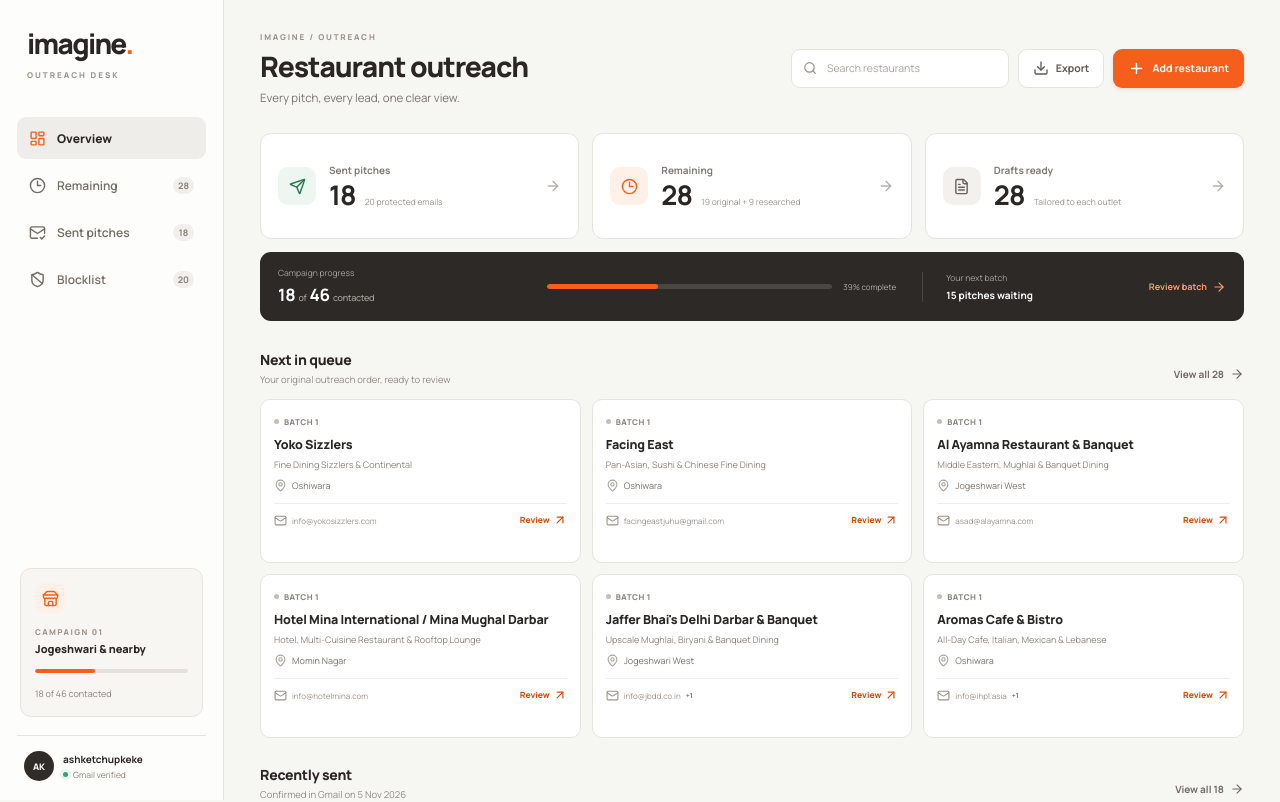
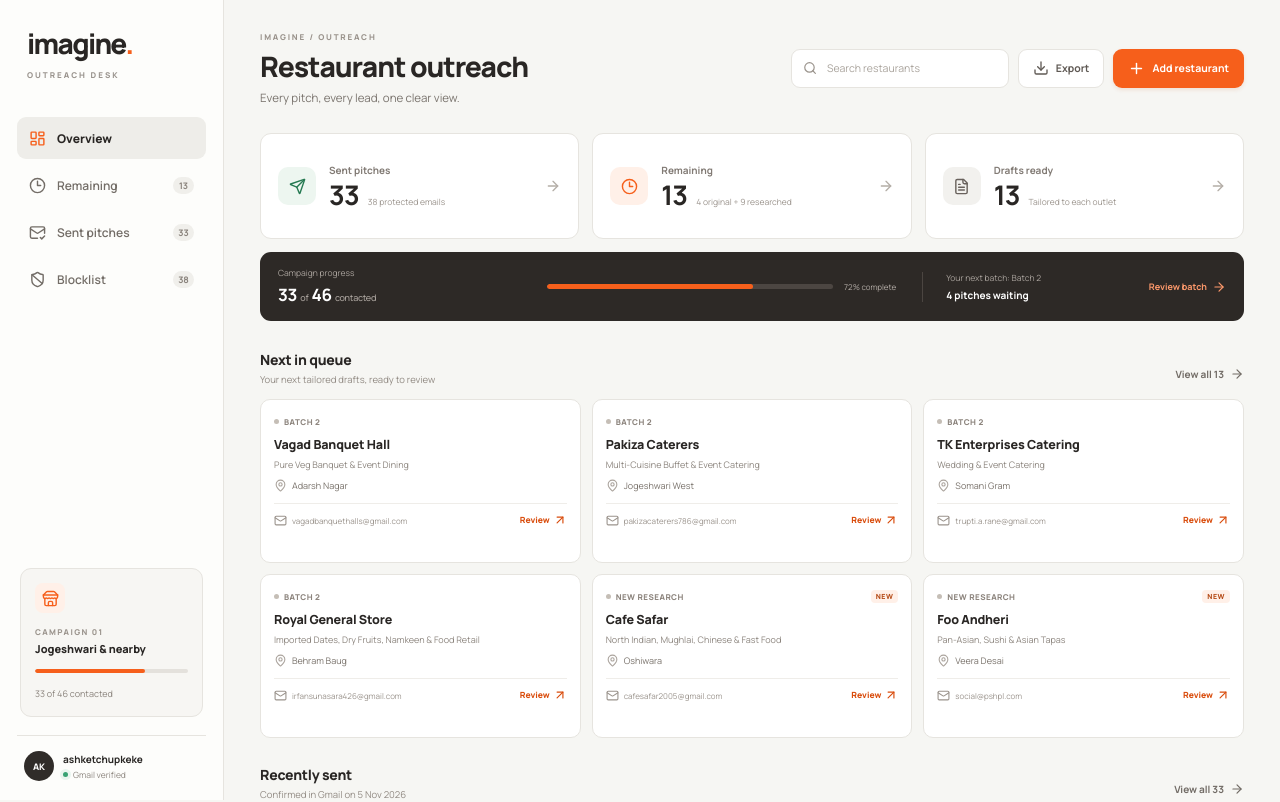
Before and after one commit to owaiskhan-ash/Emailing-pitch-app, a React (Vite) app: page / in a window 1280 px wide. Shown: the top 802 px of the page. Built offline with nearby package versions, Linux system fonts and the light colour scheme.

Commit message:
Record Batch 1 pitches as sent
Co-authored-by: arena-agent <297053741+arena-agent@users.noreply.github.com>

```diff
--- a/src/App.tsx
+++ b/src/App.tsx
@@ -62,7 +62,10 @@ export default function App() {
   const remainingLeads = useMemo(() => leads.filter((lead) => lead.status === 'remaining'), [leads]);
   const blockedEmails = useMemo(() => getBlockedEmails(leads), [leads]);
   const progress = leads.length ? Math.round((sentLeads.length / leads.length) * 100) : 0;
-  const batchOneCount = remainingLeads.filter((lead) => lead.queueGroup === 'Batch 1').length;
+  const nextBatchGroup = (['Batch 1', 'Batch 2', 'New research', 'Manual'] as QueueGroup[]).find((group) =>
+    remainingLeads.some((lead) => lead.queueGroup === group),
+  ) ?? 'Batch 1';
+  const nextBatchCount = remainingLeads.filter((lead) => lead.queueGroup === nextBatchGroup).length;
   const originalRemainingCount = remainingLeads.filter((lead) => lead.origin === 'original-queue').length;
   const researchedRemainingCount = remainingLeads.filter((lead) => lead.origin === 'researched').length;
   const manualCount = remainingLeads.filter((lead) => lead.queueGroup === 'Manual').length;
@@ -242,8 +245,8 @@ export default function App() {
                 <small>{progress}% complete</small>
               </div>
               <div className="next-batch">
-                <div><span>Your next batch</span><strong>{batchOneCount} pitches waiting</strong></div>
-                <button type="button" onClick={() => showQueue('Batch 1')}>Review batch <ArrowRight size={14} /></button>
+                <div><span>Your next batch: {nextBatchGroup}</span><strong>{nextBatchCount} pitches waiting</strong></div>
+                <button type="button" onClick={() => showQueue(nextBatchGroup)}>Review batch <ArrowRight size={14} /></button>
               </div>
             </section>
 
@@ -259,7 +262,7 @@ export default function App() {
               <>
                 <section className="content-section">
                   <div className="section-heading">
-                    <div><h2>Next in queue</h2><p>Your original outreach order, ready to review</p></div>
+                    <div><h2>Next in queue</h2><p>Your next tailored drafts, ready to review</p></div>
                     <button type="button" className="text-button" onClick={() => navigate('remaining')}>View all {remainingLeads.length} <ArrowRight size={14} /></button>
                   </div>
                   {renderLeadGrid(remainingLeads.slice(0, 6))}
--- a/src/data/leads.ts
+++ b/src/data/leads.ts
@@ -97,7 +97,7 @@ export const queuedLeads: RestaurantLead[] = [
   {
     id: 'yoko-sizzlers', name: 'Yoko Sizzlers', emails: ['info@yokosizzlers.com'], phone: '+91 91678 68642',
     cuisine: 'Fine Dining Sizzlers & Continental', locality: 'Oshiwara', address: 'Link Plaza, New Link Rd, Oshiwara 400102',
-    status: 'remaining', origin: 'original-queue', queueGroup: 'Batch 1',
+    status: 'sent', sentAt: '2026-11-05', origin: 'original-queue', queueGroup: 'Batch 1',
     pitch: {
       opening: 'With sizzler plates, continental favourites, and busy table service at Link Plaza, your team needs billing and kitchen tickets to keep pace with every order.',
       posType: 'Restaurant', workflow: 'counter and table workflow', reliability: 'your billing and KOTs keep moving smoothly through weekend dinner rush',
@@ -108,10 +108,10 @@ export const queuedLeads: RestaurantLead[] = [
   {
     id: 'facing-east', name: 'Facing East', emails: ['facingeastjuhu@gmail.com'], phone: '+91 77000 52322',
     cuisine: 'Pan-Asian, Sushi & Chinese Fine Dining', locality: 'Oshiwara', address: 'Near Meera Tower, Oshiwara 400102',
-    status: 'remaining', origin: 'original-queue', queueGroup: 'Batch 1',
+    status: 'sent', sentAt: '2026-11-05', origin: 'original-queue', queueGroup: 'Batch 1',
     pitch: {
       opening: 'Coordinating sushi, Pan-Asian small plates, and Chinese mains across a fine-dining room near Meera Tower calls for clean order handoffs and unhurried guest service.',
-      posType: 'Fine Dining Restaurant', workflow: 'menu and table workflow', reliability: 'sushi, wok, and table orders stay coordinated through your busiest dinner service',
+      posType: 'Fine Dining Restaurant', workflow: 'table workflow', reliability: 'sushi, wok, and table orders stay coordinated through your busiest dinner service',
       featureTitle: 'Table Service & Kitchen KOTs', features: 'Sushi and Chinese menu mapping, course-wise KOTs, split bills, discounts, and Cash / UPI / Card tracking',
       uptime: 'Rock-solid uptime for dinner rush, weekend reservations, and continuous table service', caseStudy: 'Food Inn POS', demoLocation: 'Oshiwara',
     },
@@ -119,7 +119,7 @@ export const queuedLeads: RestaurantLead[] = [
   {
     id: 'al-ayamna', name: 'Al Ayamna Restaurant & Banquet', emails: ['asad@alayamna.com'], phone: '+91 98199 91117',
     cuisine: 'Middle Eastern, Mughlai & Banquet Dining', locality: 'Jogeshwari West', address: '255 S.V. Road, Jogeshwari West 400102',
-    status: 'remaining', origin: 'original-queue', queueGroup: 'Batch 1',
+    status: 'sent', sentAt: '2026-11-05', origin: 'original-queue', queueGroup: 'Batch 1',
     pitch: {
       opening: 'Managing Middle Eastern and Mughlai dining alongside banquet events on S.V. Road means your team handles very different orders, packages, and billing flows every day.',
       posType: 'Restaurant & Banquet', workflow: 'restaurant and banquet workflow', reliability: 'restaurant KOTs and banquet billing keep working through peak events and dinner rush',
@@ -130,7 +130,7 @@ export const queuedLeads: RestaurantLead[] = [
   {
     id: 'mina-international', name: 'Hotel Mina International / Mina Mughal Darbar', emails: ['info@hotelmina.com'], phone: '+91 93216 77721',
     cuisine: 'Hotel, Multi-Cuisine Restaurant & Rooftop Lounge', locality: 'Momin Nagar', address: '255 S.V. Road, Momin Nagar, Jogeshwari West 400102',
-    status: 'remaining', origin: 'original-queue', queueGroup: 'Batch 1',
+    status: 'sent', sentAt: '2026-11-05', origin: 'original-queue', queueGroup: 'Batch 1',
     pitch: {
       opening: 'Serving multi-cuisine restaurant guests and rooftop lounge diners at Hotel Mina International requires orders to reach the right kitchen or bar without slowing down your team.',
       posType: 'Restaurant & Lounge', workflow: 'restaurant and rooftop service workflow', reliability: 'restaurant and rooftop orders keep moving through dinner and late-evening rush',
@@ -141,7 +141,7 @@ export const queuedLeads: RestaurantLead[] = [
   {
     id: 'jaffer-bhai-delhi-darbar', name: "Jaffer Bhai's Delhi Darbar & Banquet", emails: ['info@jbdd.co.in', 'jafferbhaisdelhidarbar@gmail.com'], phone: '022-26770011',
     cuisine: 'Upscale Mughlai, Biryani & Banquet Dining', locality: 'Jogeshwari West', address: 'EE Heights, S.V. Road, Jogeshwari West 400102',
-    status: 'remaining', origin: 'original-queue', queueGroup: 'Batch 1',
+    status: 'sent', sentAt: '2026-11-05', origin: 'original-queue', queueGroup: 'Batch 1',
     pitch: {
       opening: 'Between signature biryani and Mughlai dining, takeaway parcels, and banquet events at EE Heights, your order flow needs to stay clear even when every channel gets busy.',
       posType: 'Restaurant & Banquet', workflow: 'dining, takeaway, and banquet workflow', reliability: 'biryani parcels, restaurant KOTs, and event billing keep moving during peak rush',
@@ -152,7 +152,7 @@ export const queuedLeads: RestaurantLead[] = [
   {
     id: 'aromas-cafe-bistro', name: 'Aromas Cafe & Bistro', emails: ['info@ihpl.asia', 'franchise@ihpl.asia'], phone: '+91 98331 23702',
     cuisine: 'All-Day Cafe, Italian, Mexican & Lebanese', locality: 'Oshiwara', address: 'Link Plaza, Oshiwara 400102',
-    status: 'remaining', origin: 'original-queue', queueGroup: 'Batch 1',
+    status: 'sent', sentAt: '2026-11-05', origin: 'original-queue', queueGroup: 'Batch 1',
     pitch: {
       opening: 'An all-day menu spanning Italian, Mexican, and Lebanese dishes at Link Plaza brings a steady mix of cafe tables, quick bites, and full meals from morning to evening.',
       posType: 'Cafe & Bistro', workflow: 'all-day menu and table workflow', reliability: 'cafe billing and kitchen KOTs stay quick from breakfast through late dinner',
@@ -163,7 +163,7 @@ export const queuedLeads: RestaurantLead[] = [
   {
     id: 'dinshaws-xpress', name: "Dinshaw's Xpress Cafe", emails: ['9.akshay@gmail.com'], phone: '+91 90045 30507',
     cuisine: 'Cafe, Burgers, Pizzas, Waffles & Parsi Dining', locality: 'Oshiwara', address: 'Windermere, Off Oshiwara Link Rd',
-    status: 'remaining', origin: 'original-queue', queueGroup: 'Batch 1',
+    status: 'sent', sentAt: '2026-11-05', origin: 'original-queue', queueGroup: 'Batch 1',
     pitch: {
       opening: 'With burgers, pizzas, waffles, and Parsi favourites moving across one all-day cafe menu at Windermere, fast item search and accurate kitchen notes make every order easier.',
       posType: 'Cafe & Casual Dining', workflow: 'counter, takeaway, and table workflow', reliability: 'counter billing and cafe KOTs keep moving during your busiest snack and dessert hours',
@@ -174,7 +174,7 @@ export const queuedLeads: RestaurantLead[] = [
   {
     id: '1441-pizzeria', name: '1441 Pizzeria', emails: ['info@1441pizzeria.com', 'events@1441pizzeria.com'], phone: '+91 70392 81441',
     cuisine: 'Wood-Fired Italian Pizzeria & Pasta', locality: 'Jogeshwari West', address: 'Shop 21, Oshiwara Link Plaza, Jogeshwari West 400102',
-    status: 'remaining', origin: 'original-queue', queueGroup: 'Batch 1',
+    status: 'sent', sentAt: '2026-11-05', origin: 'original-queue', queueGroup: 'Batch 1',
     pitch: {
       opening: 'Custom wood-fired pizzas, pasta choices, and dine-in or takeaway orders at Oshiwara Link Plaza need clear modifiers on every ticket so the kitchen gets each order right.',
       posType: 'Pizzeria & Italian Restaurant', workflow: 'custom pizza and table workflow', reliability: 'custom pizza tickets, pasta orders, and billing keep flowing through dinner rush',
@@ -185,7 +185,7 @@ export const queuedLeads: RestaurantLead[] = [
   {
     id: 'bombay-sweet-shop', name: 'Bombay Sweet Shop & Cafe', emails: ['chat@bombaysweetshop.com'], phone: '+91 91364 26339',
     cuisine: 'Gourmet Mithai, Desserts, Namkeen & Cafe', locality: 'Oshiwara', address: 'Shop 6, Vicino Mall, New Link Rd, Oshiwara 400102',
-    status: 'remaining', origin: 'original-queue', queueGroup: 'Batch 1',
+    status: 'sent', sentAt: '2026-11-05', origin: 'original-queue', queueGroup: 'Batch 1',
     pitch: {
       opening: 'Selling gourmet mithai, dessert boxes, namkeen, and cafe orders from Vicino Mall means your counter needs one smooth flow for retail packs, gifting, and dine-in treats.',
       posType: 'Sweet Shop & Cafe', workflow: 'retail counter and cafe workflow', reliability: 'mithai, gifting, and cafe billing keep moving during festive and weekend rush',
@@ -196,7 +196,7 @@ export const queuedLeads: RestaurantLead[] = [
   {
     id: 'icekraft', name: 'IceKraft', emails: ['info@icekraft.in'], phone: '+91 91360 75050',
     cuisine: 'Desserts, FreakShakes, Waffles, Pizza & Pasta', locality: 'Oshiwara', address: 'Ekdant Building, Oshiwara 400102',
-    status: 'remaining', origin: 'original-queue', queueGroup: 'Batch 1',
+    status: 'sent', sentAt: '2026-11-05', origin: 'original-queue', queueGroup: 'Batch 1',
     pitch: {
       opening: 'FreakShakes, waffles, ice cream, pizza, and pasta create plenty of custom choices at your Oshiwara dessert counter, especially when groups arrive together.',
       posType: 'Dessert Parlour & Cafe', workflow: 'dessert counter and casual dining workflow', reliability: 'custom dessert orders and food KOTs keep moving through evening and weekend rush',
@@ -207,7 +207,7 @@ export const queuedLeads: RestaurantLead[] = [
   {
     id: 'bakewills', name: "Bakewill's Boulangerie And Cafe", emails: ['sales@bakewills.com'], phone: '+91 91368 99996',
     cuisine: 'Bakery, Patisserie, Cakes, Pizza & Sandwiches', locality: 'Jogeshwari West', address: 'Firdaus Park, 80 S.V. Road, Jogeshwari West 400102',
-    status: 'remaining', origin: 'original-queue', queueGroup: 'Batch 1',
+    status: 'sent', sentAt: '2026-11-05', origin: 'original-queue', queueGroup: 'Batch 1',
     pitch: {
       opening: 'From fresh patisserie and breads to custom cakes, pizza, and sandwiches at Firdaus Park, your team handles both quick counter sales and detailed advance orders.',
       posType: 'Bakery & Cafe', workflow: 'bakery counter and custom cake workflow', reliability: 'counter sales, cake orders, and cafe KOTs stay organised through morning and evening rush',
@@ -218,7 +218,7 @@ export const queuedLeads: RestaurantLead[] = [
   {
     id: 'homemade-cafe', name: 'The Homemade Cafe', emails: ['thehomemadecafe4@gmail.com'], phone: '022-60221999',
     cuisine: 'Cafe & Bistro', locality: 'Oshiwara', address: 'Kaveri Building, Near Oshiwara Police Station, Link Rd 400102',
-    status: 'remaining', origin: 'original-queue', queueGroup: 'Batch 1',
+    status: 'sent', sentAt: '2026-11-05', origin: 'original-queue', queueGroup: 'Batch 1',
     pitch: {
       opening: 'Running a neighbourhood cafe and bistro near Oshiwara Police Station means regular guests, quick coffee orders, and full table meals all need equally smooth service.',
       posType: 'Cafe & Bistro', workflow: 'cafe counter and table workflow', reliability: 'coffee, breakfast, and bistro orders keep moving through every busy service',
@@ -229,7 +229,7 @@ export const queuedLeads: RestaurantLead[] = [
   {
     id: 'ghaswala-dairy-fresh', name: 'Ghaswala Dairy Fresh', emails: ['info@ghaswaladairyfresh.com'], phone: '+91 99204 02187',
     cuisine: 'Mithai, Sweets, Dairy, Fast Food & Desserts', locality: 'Jogeshwari West', address: '226 S.V. Road, Jogeshwari West 400102',
-    status: 'remaining', origin: 'original-queue', queueGroup: 'Batch 1',
+    status: 'sent', sentAt: '2026-11-05', origin: 'original-queue', queueGroup: 'Batch 1',
     pitch: {
       opening: 'With mithai, dairy products, fast food, and desserts sharing one busy S.V. Road counter, quick billing and clear item tracking can make every customer handoff faster.',
       posType: 'Sweet Shop & Food Retail', workflow: 'sweet, dairy, and fast-food counter workflow', reliability: 'retail billing and food orders keep moving during festive and evening rush',
@@ -240,7 +240,7 @@ export const queuedLeads: RestaurantLead[] = [
   {
     id: 'sheetal-sweets', name: 'Sheetal Sweets', emails: ['sheetalsweets@ymail.com'], phone: '022-26749454',
     cuisine: 'Desi Ghee Mithai, Dryfruit Halwa & Farsan', locality: 'Behram Baug', address: 'S.V. Road & Behram Baug New Link Rd, Jogeshwari West 400102',
-    status: 'remaining', origin: 'original-queue', queueGroup: 'Batch 1',
+    status: 'sent', sentAt: '2026-11-05', origin: 'original-queue', queueGroup: 'Batch 1',
     pitch: {
       opening: 'Desi ghee mithai, dryfruit halwa, and farsan orders at your Behram Baug counter need quick, accurate billing, especially when festive boxes and everyday purchases arrive together.',
       posType: 'Sweet Shop', workflow: 'mithai and farsan counter workflow', reliability: 'sweet and farsan billing keeps moving through festive peaks and daily rush',
@@ -251,7 +251,7 @@ export const queuedLeads: RestaurantLead[] = [
   {
     id: 'maharaj-lounge', name: 'Maharaj Lounge & Cafe', emails: ['a.ahadnedariya@gmail.com'], phone: '+91 99300 04441',
     cuisine: 'Rooftop Dining & Lounge Cafe', locality: 'Jogeshwari West', address: 'Agarwal Estate, S.V. Road, Jogeshwari West 400102',
-    status: 'remaining', origin: 'original-queue', queueGroup: 'Batch 1',
+    status: 'sent', sentAt: '2026-11-05', origin: 'original-queue', queueGroup: 'Batch 1',
     pitch: {
       opening: 'Rooftop dining at Agarwal Estate brings together table service, cafe orders, and late-evening groups, so clear KOT routing and fast final billing are essential.',
       posType: 'Rooftop Lounge & Cafe', workflow: 'rooftop table and cafe workflow', reliability: 'table orders and final bills keep moving through busy evening service',
--- a/src/lib/leads.ts
+++ b/src/lib/leads.ts
@@ -21,7 +21,7 @@ export function loadLeads(): RestaurantLead[] {
     const savedById = new Map(saved.map((lead) => [lead.id, lead]));
     const mergedSeeds = seedLeads.map((seed) => {
       const stored = savedById.get(seed.id);
-      if (seed.origin === 'sent-import') {
+      if (seed.origin === 'sent-import' || seed.status === 'sent') {
         return { ...seed, status: 'sent' as const, sentAt: seed.sentAt };
       }
       if (!stored) return seed;
--- a/src/lib/pitch.ts
+++ b/src/lib/pitch.ts
@@ -52,7 +52,10 @@ export function generatePitch(lead: RestaurantLead): GeneratedPitch {
   const pitch = lead.pitch ?? createDefaultPitch(lead);
   const subject = `Custom ${pitch.posType} POS for ${lead.name} @ ₹2,500/month (Zero Downtime)`;
   const greeting = `Hi ${lead.name} Team,`;
-  const offer = `At Imagine, we build fast, custom ${pitch.posType} POS systems tailored to your exact menu and ${pitch.workflow}, running on a server that never goes down so ${pitch.reliability}.`;
+  const tailoring = pitch.workflow.includes('menu')
+    ? `tailored to your exact ${pitch.workflow}`
+    : `tailored to your exact menu and ${pitch.workflow}`;
+  const offer = `At Imagine, we build fast, custom ${pitch.posType} POS systems ${tailoring}, running on a server that never goes down so ${pitch.reliability}.`;
   const points = [
     `${pitch.featureTitle}: ${pitch.features}.`,
     `Server That Never Goes Down: ${pitch.uptime}.`,
```
Also changed, not shown: outreach/emailed-restaurants.md (+16 -1 lines), outreach/emailed-restaurants.csv, 2 other files (tests, documents, lock files or other folders).
